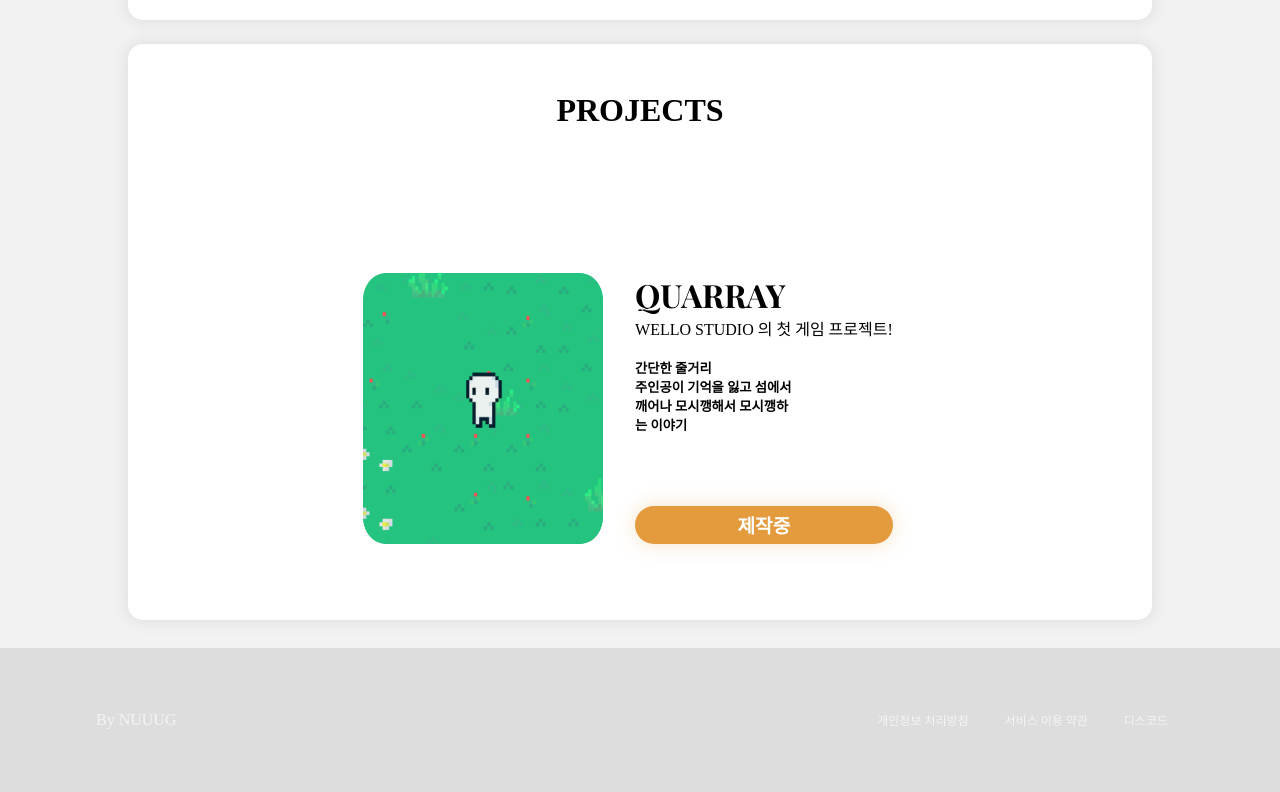
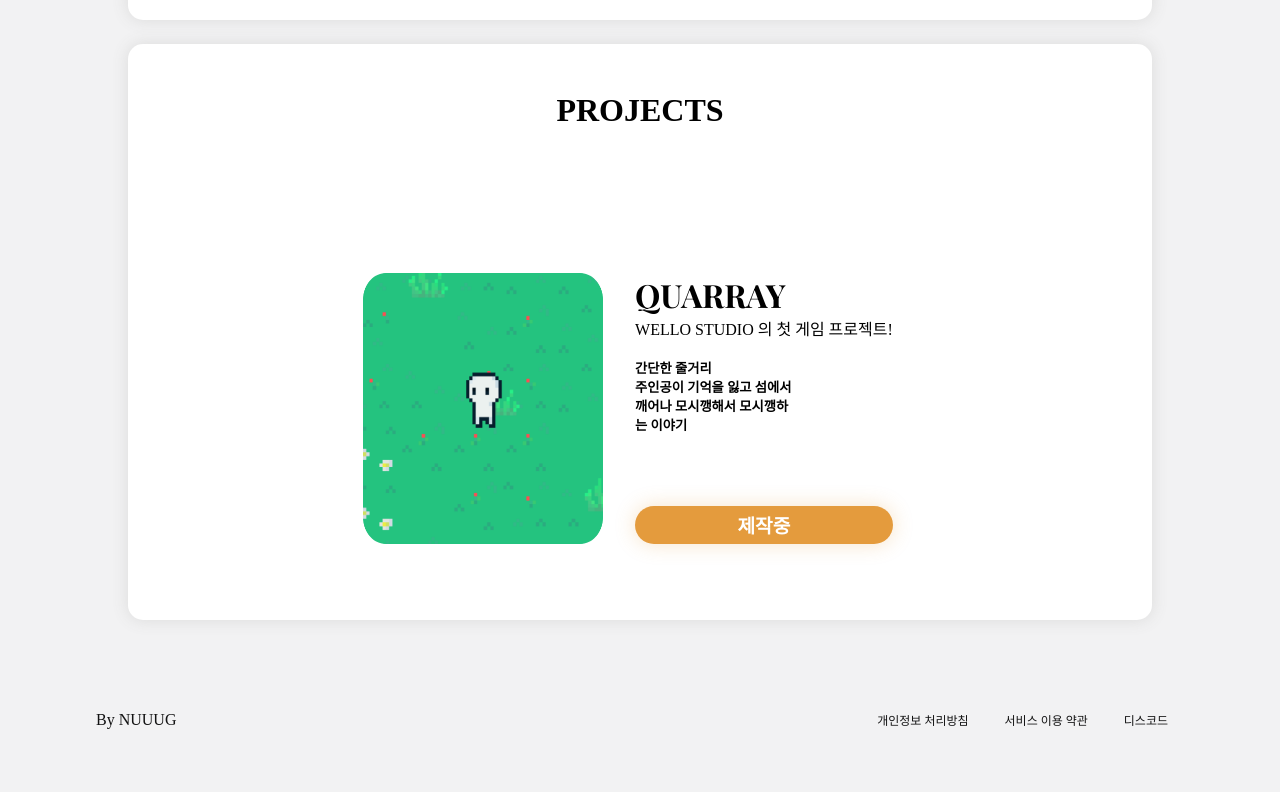
Before and after one commit to Ueng123/WebPage, a plain HTML site: page index.html in a window 1280 px wide. Shown: the part 720-1512 px from the top of the page. Drawn offline with nearby package versions, Linux system fonts and the light colour scheme; a web font is replaced by a local one.

Commit message:
Update style.css

```diff
--- a/css/style.css
+++ b/css/style.css
@@ -314,8 +314,8 @@ footer {
   width: 100%;
   height: 9em;
   transform:translateY(1rem);
-  color: #f4f4f4;
-  background-color: #ddd;
+  color: #131313;
+  background-color: #f2f2f3;
   display: flex;
   align-items: center;
   justify-content: center;
@@ -327,7 +327,7 @@ footer {
   width: 85%;
 }
 .footerDiv a {
-  color: #f4f4f4;
+  color: #131313;
   text-decoration: none;
   font-size: 0.75rem;
   margin: 0 1rem;
```
